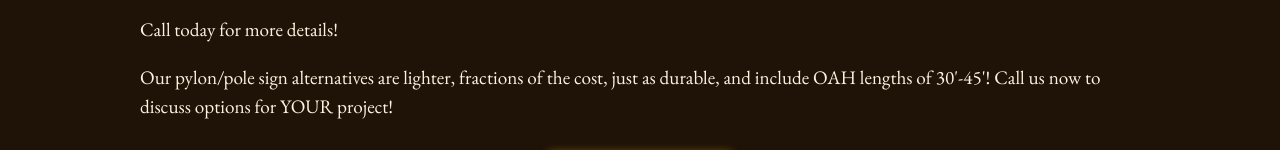
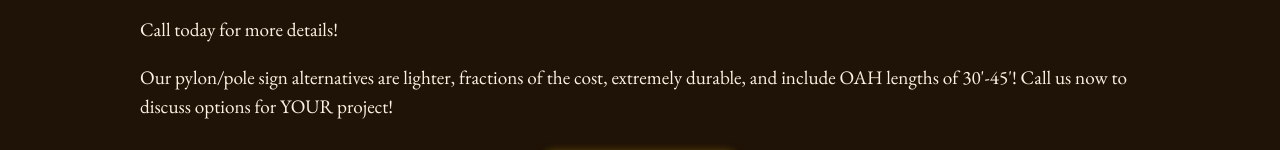
Before and after one commit to kristaghazaleh/gazellewoodsign, a plain HTML site: page index.html in a window 1280 px wide. Shown: the part 1277-1427 px from the top of the page. Drawn offline with nearby package versions, Linux system fonts and the light colour scheme.

Commit message:
Update index.html

```diff
--- a/index.html
+++ b/index.html
@@ -63,7 +63,7 @@
       <p>All boards come with engineering footings and design. All prices are for Manufacturing and Installation.</p>
       <p>Please see our "Total Package" upgrade for options that include design, survey, and permitting along with the fab and install.</p>
       <p>Call today for more details!</p>
-      <p>Our pylon/pole sign alternatives are lighter, fractions of the cost, just as durable, and include OAH lengths of 30'-45'! Call us now to discuss options for YOUR project!</p>
+      <p>Our pylon/pole sign alternatives are lighter, fractions of the cost, extremely durable, and include OAH lengths of 30'-45'! Call us now to discuss options for YOUR project!</p>
 	  <div class="button-wrapper">
         <a href="https://docs.google.com/forms/d/e/1FAIpQLSe04vB8kUf-OB0kg-by2qUZ4zWqtTWnC4nBedvJx6qw_SueIA/viewform?usp=dialog" class="cta-button">Order Now</a>
       </div>
```
